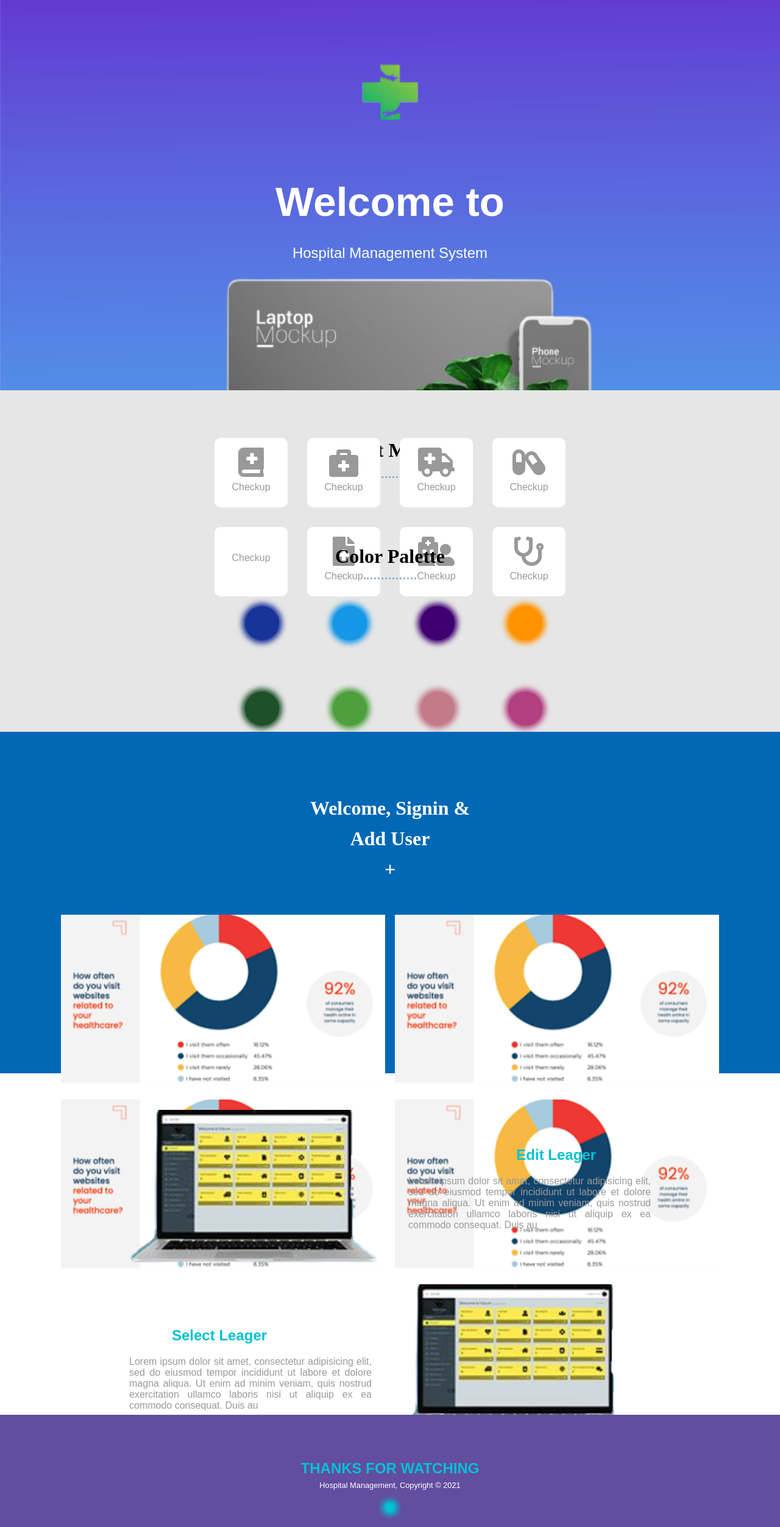
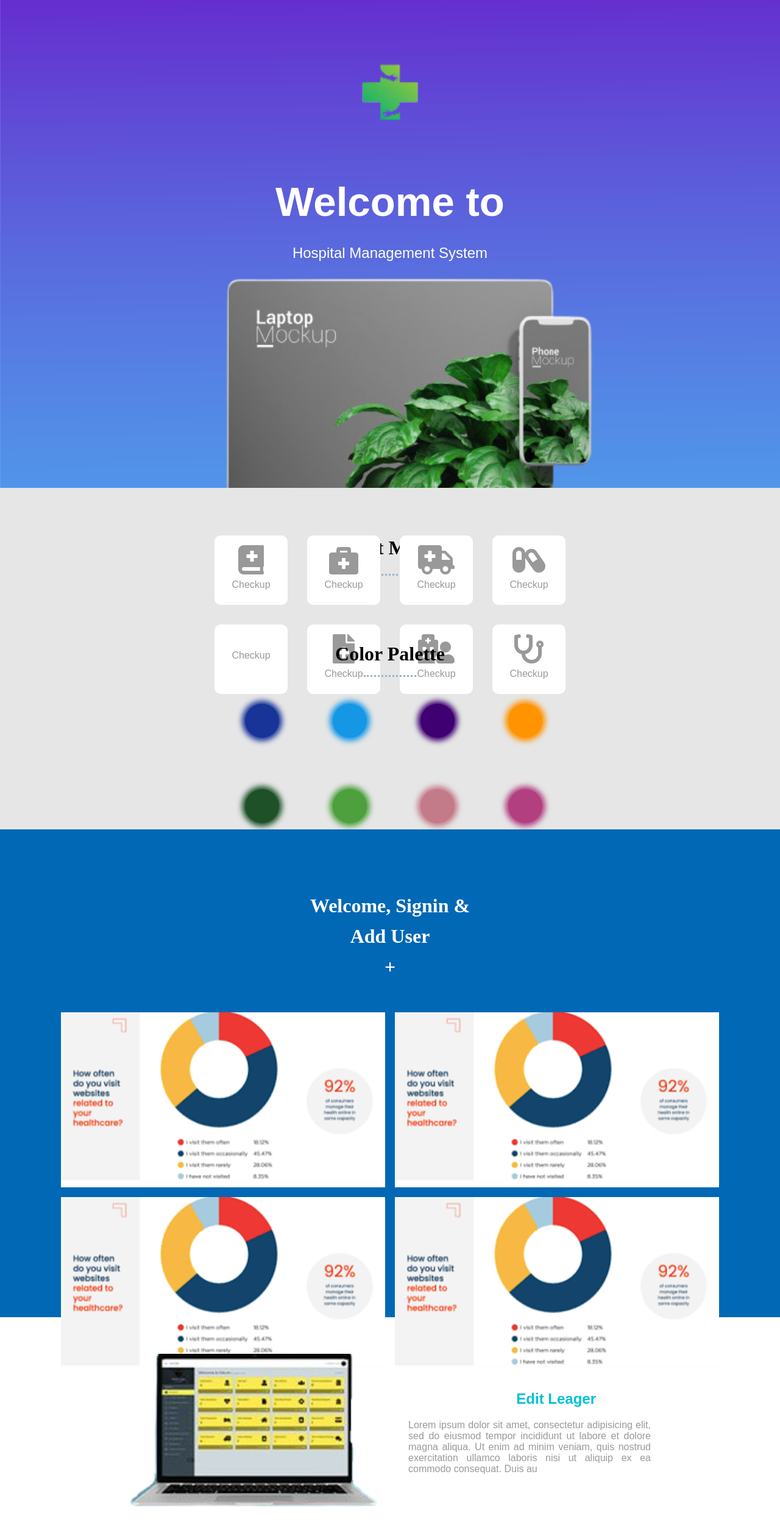
Before and after one commit to Wajihasajid192/New-Project, a plain HTML site: page index.html in a window 1280 px wide. Shown: the top 2504 px of the page at 61% size. Drawn offline with Linux system fonts and the light colour scheme; some icons are missing.

Commit message:
Update styles.css

```diff
--- a/css/styles.css
+++ b/css/styles.css
@@ -34,7 +34,7 @@ section {
                                    /*Header Starts*/
 .showcase{
   width:100%;
-  height: 80vh;
+  height: 100vh;
   position: relative;
   background: url('../images/background.png') no-repeat center/cover;
 }
@@ -254,7 +254,7 @@ margin-top: 30px;
   width: 100%;
   position: relative;
   background: #0168b5;
-  height: 70vh;
+  height: 100vh;
   padding: 100px;
 
 }
@@ -277,13 +277,13 @@ margin-top: 30px;
   width: 100%;
   position: relative;
   background: ;
-  height: 70vh;
+  height: 100vh;
   padding: 0px;
   margin: 0px;
 }
 .third-section .container{
   background: ;
-  height: 70vh;
+  height: 100vh;
   display: block;
   overflow: hidden;
   padding: 100px;
```
